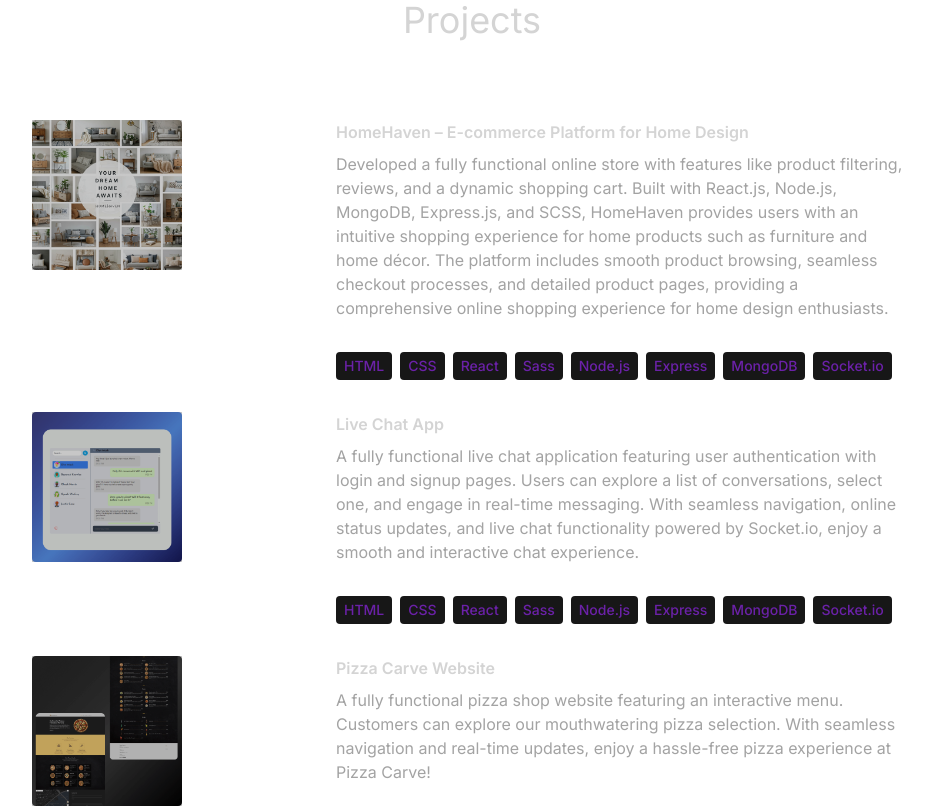
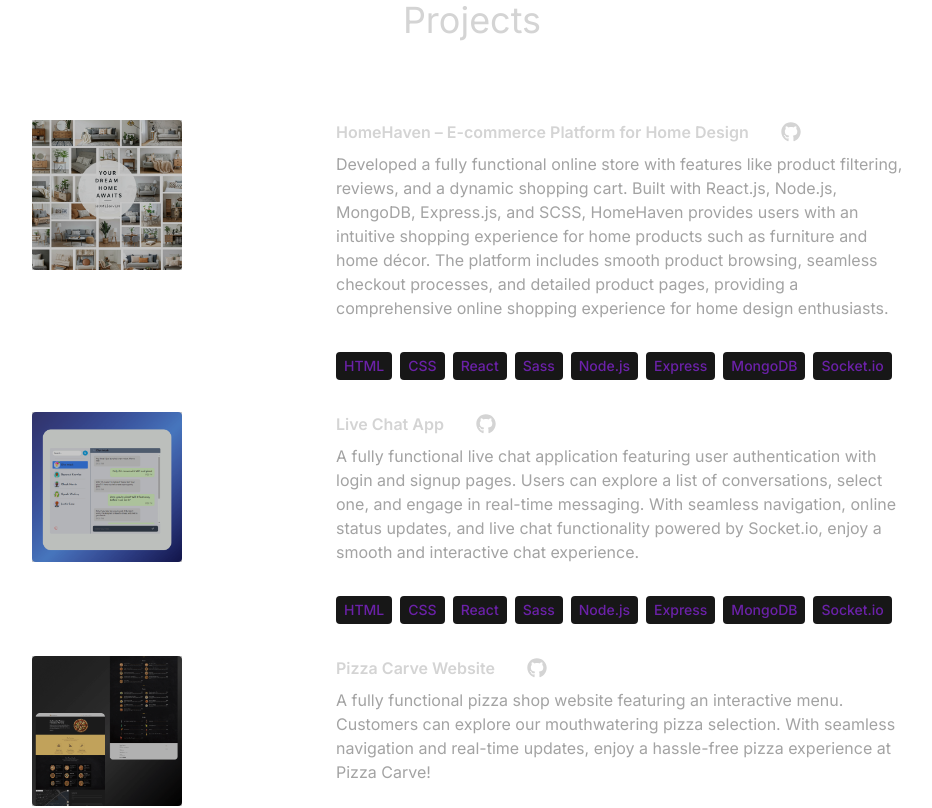
Before and after one commit to avishaiEtach/new_portfolio, a React (Create React App) app: page / in a window 1280 px wide. Shown: the part 2440-3248 px from the top of the page, without its empty margins (168-1100 px from the left). Built offline with nearby package versions, Linux system fonts and the light colour scheme.

Commit message:
make changes

```diff
--- a/src/assets/constants.ts
+++ b/src/assets/constants.ts
@@ -78,6 +78,7 @@ export const PROJECTS = [
       "Socket.io",
     ],
     link: "https://homehaven-2ysw.onrender.com",
+    gitLink: "https://github.com/avishaiEtach/home-haven-frontend",
   },
   {
     title: "Live Chat App",
@@ -95,6 +96,7 @@ export const PROJECTS = [
       "Socket.io",
     ],
     link: "https://live-chat-4ydd.onrender.com",
+    gitLink: "https://github.com/avishaiEtach/Live_Chat_fronetend",
   },
   {
     title: "Pizza Carve Website",
@@ -103,6 +105,7 @@ export const PROJECTS = [
       "A fully functional pizza shop website featuring an interactive menu. Customers can explore our mouthwatering pizza selection. With seamless navigation and real-time updates, enjoy a hassle-free pizza experience at Pizza Carve!",
     technologies: ["HTML", "CSS", "React", "Sass", "Aos", "EmailJS"],
     link: "https://pizzacarve.onrender.com/",
+    gitLink: "https://github.com/avishaiEtach/PizzaCarve",
   },
   // {
   //   title: "Jurassic Jungle Web App",
@@ -119,6 +122,7 @@ export const PROJECTS = [
   //     "MongoDB",
   //   ],
   //   link: "https://jurassicjungle.onrender.com",
+  //   gitLink: "https://github.com/avishaiEtach/JurassicJungle",
   // },
   {
     title: "Covid-19 Tracker App",
@@ -127,6 +131,7 @@ export const PROJECTS = [
       "A fully functional app providing real-time COVID-19 status updates for countries worldwide. Features include interactive data visualization and responsive design, built with React.js and disease.sh API ",
     technologies: ["HTML", "CSS", "React", "Sass", "React material UI"],
     link: "https://avishaietach.github.io/Covid-19-Tracker/",
+    gitLink: "https://github.com/avishaiEtach/Covid-19-Tracker",
   },
   {
     title: "MemeGen",
@@ -135,6 +140,7 @@ export const PROJECTS = [
       "A fully functional meme generator with features like customizable templates, text overlay, and easy downloading options. Create and download your own memes effortlessly with a user-friendly interface.",
     technologies: ["HTML", "CSS", "Javascript"],
     link: "https://avishaietach.github.io/sprinit2/",
+    gitLink: "https://github.com/avishaiEtach/sprinit2",
   },
   {
     title: "Minesweeper",
@@ -143,6 +149,7 @@ export const PROJECTS = [
       "A fully functional Minesweeper game with features including customizable difficulty levels, a responsive game board, and intuitive controls. Test your logic and problem-solving skills with an engaging and classic puzzle experience.",
     technologies: ["HTML", "CSS", "Javascript"],
     link: "https://avishaietach.github.io/Sprint1/",
+    gitLink: "https://github.com/avishaiEtach/Sprint1",
   },
 ];
 
--- a/src/components/Projects/Projects.scss
+++ b/src/components/Projects/Projects.scss
@@ -20,3 +20,10 @@
     text-decoration: underline;
   }
 }
+
+.project-git-link {
+  transition: 0.4s;
+  &:hover {
+    opacity: 0.5;
+  }
+}
--- a/src/components/Projects/Projects.tsx
+++ b/src/components/Projects/Projects.tsx
@@ -1,5 +1,6 @@
 import { PROJECTS } from "../../assets/constants";
 import { motion } from "framer-motion";
+import { FaGithub } from "react-icons/fa";
 import "./Projects.scss";
 
 export const Projects = () => {
@@ -38,9 +39,17 @@ export const Projects = () => {
               transition={{ duration: 1 }}
               className="w-full max-w-xl lg:w-3/4"
             >
-              <a href={project.link} target="_blank" className="link-header">
-                <h6 className="mb-2 font-semibold">{project.title}</h6>
-              </a>
+              <div className="flex gap-8 items-center">
+                <a href={project.link} target="_blank" className="link-header">
+                  <h6 className="mb-2 font-semibold">{project.title}</h6>
+                </a>
+                <a
+                  href={project.gitLink}
+                  className="mb-2 project-git-link text-xl"
+                >
+                  <FaGithub />
+                </a>
+              </div>
               <p className="mb-4 text-neutral-400">{project.description}</p>
               <div className="flex flex-wrap">
                 {project.technologies.map((tech, index) => (
```
